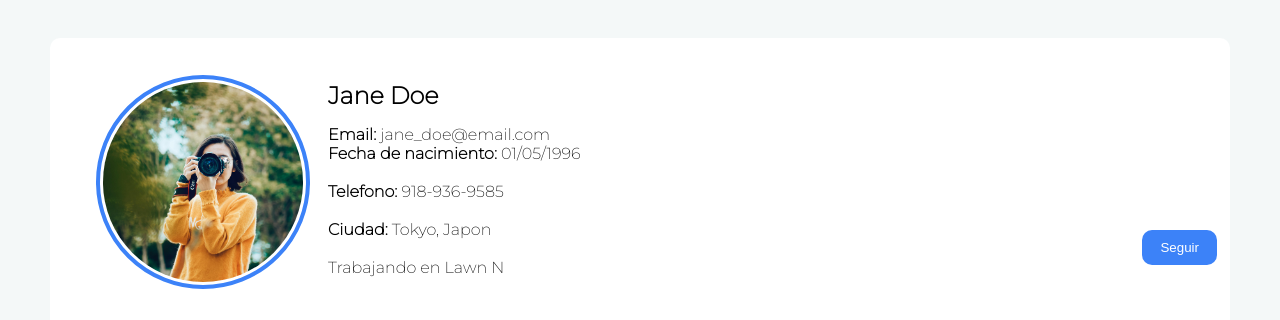
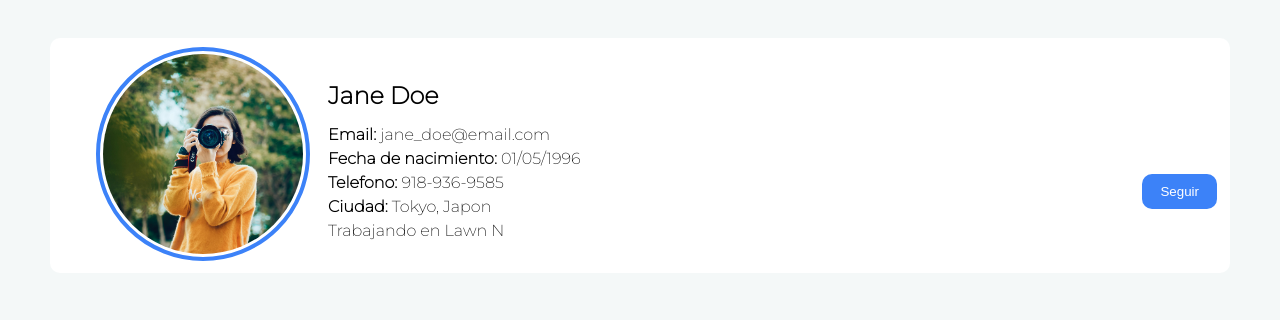
Before and after one commit to EmirJussepp/Proyecto-JaneDoe, a plain HTML site: page index.html in a window 1280 px wide. Shown: the part 70-390 px from the top of the page. Drawn offline with nearby package versions, Linux system fonts and the light colour scheme; some packages are replaced by stand-ins of ours; a script that the page names is missing.

Commit message:
cambie los br por margin

```diff
--- a/style.css
+++ b/style.css
@@ -217,7 +217,9 @@ body {
     flex-direction: column;
     gap: 10px;
 }
-
+li {
+    margin-bottom: 5px;
+}
 .user-coment {
     color: var(--background_primary);
 }
```
Also changed, not shown: index.html (+3 -4 lines).
